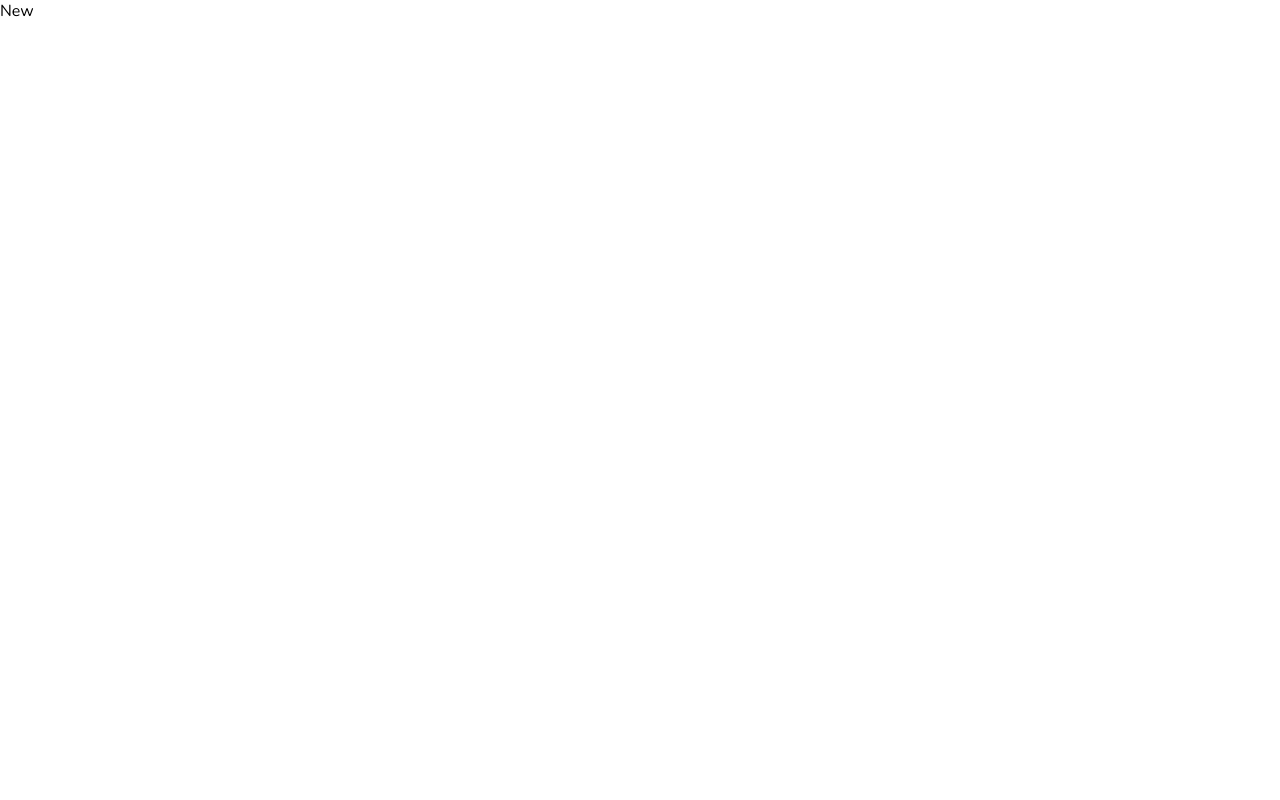
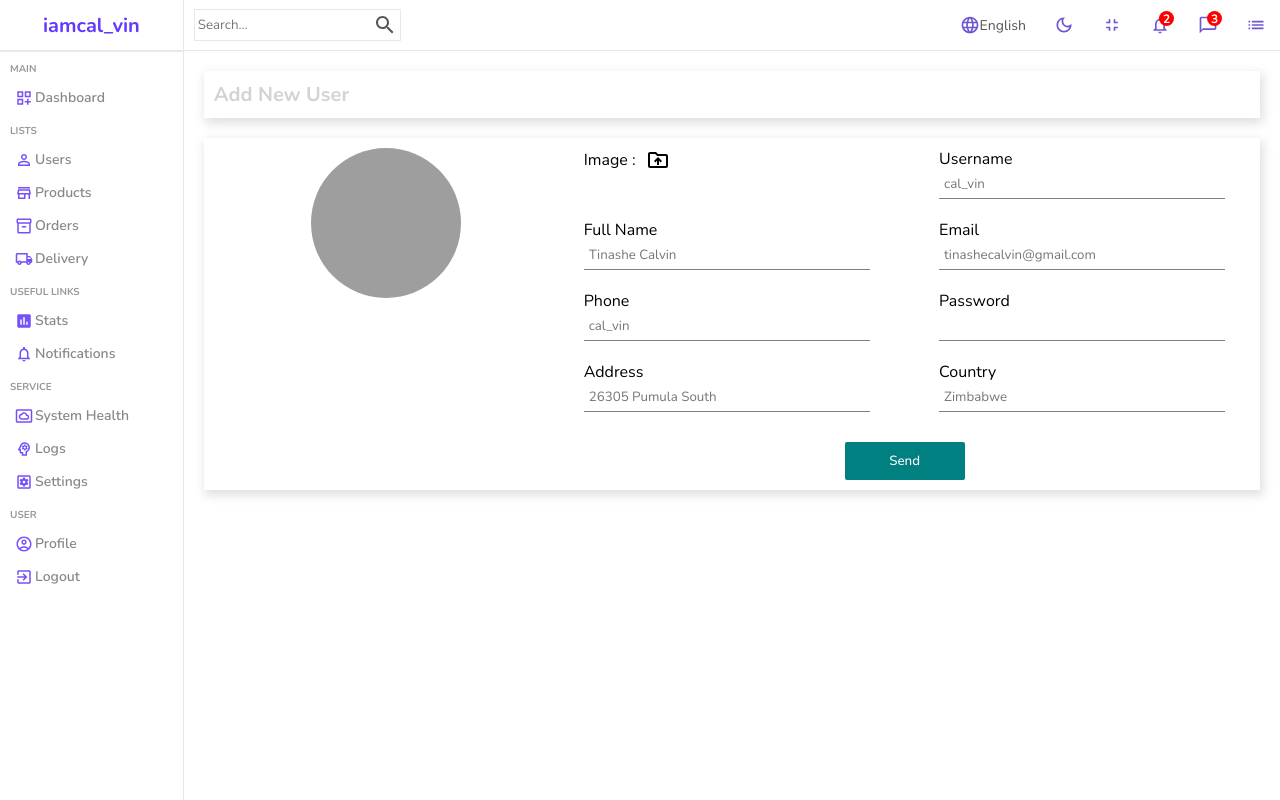
Before and after one commit to TinasheCalvin/react-dashboard-app, a React (Create React App) app: page /users/new in a window 1280 px wide. Built offline with nearby package versions, Linux system fonts and the light colour scheme; grey boxes are pictures that could not be loaded.

Commit message:
add new user/product screen

```diff
--- a/src/App.js
+++ b/src/App.js
@@ -4,6 +4,7 @@
 import Single from "./pages/single/Single"
 import New from "./pages/new/New"
 import {BrowserRouter,Routes,Route} from 'react-router-dom'
+import { userInputs, productInputs} from "./formSource"
 
 function App() {
   return (
@@ -16,12 +17,12 @@
             <Route path="users">
               <Route index  element={<List />}/>
               <Route path=":userid" element={<Single />} />
-              <Route path="new" element={<New />} />
+              <Route path="new" element={<New title="Add New User" inputs={userInputs}/>} />
             </Route>
             <Route path="products">
               <Route index  element={<List />}/>
               <Route path=":productid" element={<Single />} />
-              <Route path="new" element={<New />} />
+              <Route path="new" element={<New title="Add New Product" inputs={productInputs}/>} />
             </Route>
           </Route>
         </Routes>
--- a/src/components/datatable/Datatable.jsx
+++ b/src/components/datatable/Datatable.jsx
@@ -3,6 +3,7 @@
 // import {userColumns, userRows} from '../../datatablesource'
 import './datatable.scss'
 import { Avatar } from '@mui/material';
+import { Link } from "react-router-dom"
 
 function Datatable() {
     const userColumns = [
@@ -126,7 +127,9 @@
     const actionColumn = [{field: "action", headerName: "Action", width: 230, renderCell: () => {
         return (
             <div className='cellAction'>
-                <div className="viewButton">View</div>
+                <Link to="/users/test" style={{textDecoration: 'none'}}>
+                  <div className="viewButton">View</div>
+                </Link>
                 <div className="deleteButton">Delete</div>
             </div>
         )
@@ -134,6 +137,12 @@
 
     return (
         <div className="datatable">
+            <div className="datatableTitle">
+              <h2>Add New User</h2>
+              <Link to="/users/new" style={{textDecoration: 'none'}} className="link">
+                Add New
+              </Link>
+            </div>
             <DataGrid
                 rows={userRows}
                 columns={userColumns.concat(actionColumn)}
--- a/src/components/datatable/datatable.scss
+++ b/src/components/datatable/datatable.scss
@@ -1,6 +1,28 @@
 .datatable {
     height: 600px;
     padding: 20px;
+
+    .datatableTitle {
+        display: flex;
+        align-items: center;
+        justify-content: space-between;
+        margin-bottom: 10px;
+
+        h2 {
+            color: gray;
+            font-size: 20px;
+        }
+
+        .link {
+            color: green;
+            background-color:rgba(0, 128, 0, 0.212);
+            font-size: 16px;
+            font-weight: 500;
+            border: none;
+            border-radius: 5px;
+            padding: 5px;
+        }
+    }
 
     .cellWithImg {
         display: flex;
--- a/src/components/sidebar/Sidebar.jsx
+++ b/src/components/sidebar/Sidebar.jsx
@@ -1,12 +1,15 @@
 import React from 'react'
 import {AccountCircleOutlined, DashboardCustomizeOutlined, ExitToApp, InsertChart, Inventory2Outlined, LocalShippingOutlined, NotificationsNoneOutlined, PersonOutlineOutlined, PsychologyOutlined, SettingsApplicationsOutlined, SettingsSystemDaydreamOutlined, StoreMallDirectoryOutlined} from '@mui/icons-material';
+import { Link } from "react-router-dom"
 import "./sidebar.scss"
 
 function Sidebar() {
   return (
     <div className='sidebar'>
       <div className="top">
+        <Link to="/" style={{textDecoration: 'none'}}>
           <span className="logo">iamcal_vin</span>
+        </Link>
       </div>
       <hr/>
       <div className="center">
@@ -17,14 +20,18 @@
             <span>Dashboard</span>
           </li>
           <p className="title">LISTS</p>
+          <Link to="/users" style={{textDecoration: 'none'}}>
             <li>
               <PersonOutlineOutlined className="icon" />
               <span>Users</span>
             </li>
+          </Link>
+          <Link to="/products" style={{textDecoration: 'none'}}>
             <li>
               <StoreMallDirectoryOutlined className="icon" />
               <span>Products</span>
             </li>
+          </Link>
           <li>
             <Inventory2Outlined className="icon" />
             <span>Orders</span>
--- /dev/null
+++ b/src/formSource.js
@@ -0,0 +1,76 @@
+export const userInputs = [
+    {
+        id: 1,
+        label: "Username",
+        type: "text",
+        placeholder: "cal_vin"
+    },
+    {
+        id: 2,
+        label: "Full Name",
+        type: "text",
+        placeholder: "Tinashe Calvin"
+    },
+    {
+        id: 3,
+        label: "Email",
+        type: "email",
+        placeholder: "tinashecalvin@gmail.com"
+    },
+    {
+        id: 4,
+        label: "Phone",
+        type: "text",
+        placeholder: "cal_vin"
+    },
+    {
+        id: 5,
+        label: "Password",
+        type: "password",
+    },
+    {
+        id: 6,
+        label: "Address",
+        type: "text",
+        placeholder: "26305 Pumula South"
+    },
+    {
+        id: 7,
+        label: "Country",
+        type: "text",
+        placeholder: "Zimbabwe"
+    },
+]
+
+export const productInputs = [
+    {
+        id: 1,
+        label: "Title",
+        type: "text",
+        placeholder: "Apple Macbook Pro 2021"
+    },
+    {
+        id: 2,
+        label: "Description",
+        type: "text",
+        placeholder: "Description"
+    },
+    {
+        id: 3,
+        label: "Category",
+        type: "text",
+        placeholder: "Laptops"
+    },
+    {
+        id: 4,
+        label: "Price",
+        type: "text",
+        placeholder: "$1200"
+    },
+    {
+        id: 5,
+        label: "Stock",
+        type: "text",
+        placeholder: "In Stock"
+    }
+]
--- a/src/pages/new/New.jsx
+++ b/src/pages/new/New.jsx
@@ -1,8 +1,54 @@
-import React from 'react'
+import React, { useState } from 'react'
+import Sidebar from "../../components/sidebar/Sidebar"
+import Navbar from "../../components/navbar/Navbar"
+import { DriveFolderUploadOutlined } from "@mui/icons-material"
+import './new.scss'
 
-function New() {
+function New({ title, inputs }) {
+  const [file, setFile] = useState("")
+
   return (
-    <div>New</div>
+    <div className="new">
+      <Sidebar />
+      <div className="newContainer">
+        <Navbar />
+        <div className="top">
+          <h1 className="title">{title}</h1>
+        </div>
+        <div className="bottom">
+          <div className="left">
+            <img
+              src={file ? URL.createObjectURL(file) : "https://icon-library.com/images/no-image-icon/no-image-icon-0.jpg"}
+              alt=""
+            />
+          </div>
+          <div className="right">
+            <form>
+              <div className="formInput">
+                <label htmlFor="file">
+                  Image : <DriveFolderUploadOutlined className="icon"/>
+                </label>
+                <input
+                  id="file"
+                  type="file"
+                  style={{display: "none"}}
+                  onChange={e => setFile(e.target.files[0])}
+                />
+              </div>
+              {inputs.map(input => (
+                <div key={input.id} className="formInput">
+                  <label>{input.label}</label>
+                  <input
+                    type={input.type}
+                    placeholder={input.placeholder ? `${input.placeholder}` : null}/>
+                </div>
+              ))}
+              <button>Send</button>
+            </form>
+          </div>
+        </div>
+      </div>
+    </div>
   )
 }
 
--- a/src/pages/new/new.scss
+++ b/src/pages/new/new.scss
@@ -0,0 +1,78 @@
+.new {
+    display: flex;
+
+    .newContainer {
+        flex: 6;
+
+        .top, .bottom {
+            box-shadow: 2px 4px 10px 1px rgba(187, 185, 185, 0.47);
+            padding: 10px;
+            margin: 20px;
+            display: flex;
+
+            .title {
+                color: lightgray;
+                font-size: 20px;
+            }
+
+            .left {
+                flex: 1;
+                text-align: center;
+
+                img {
+                    width: 150px;
+                    height: 150px;
+                    border-radius: 50%;
+                    object-fit: cover;
+                }
+            }
+
+            .right {
+                flex: 2;
+
+                form {
+                    display: flex;
+                    flex-wrap: wrap;
+                    gap: 20px;
+                    justify-content: space-around;
+
+                    .formInput {
+                        width: 40%;
+                        margin-right: 10px;
+
+                        label {
+                            display: flex;
+                            align-items: center;
+                            gap: 10px;
+                        }
+
+                        input {
+                            width: 100%;
+                            padding: 5px;
+                            border: none;
+                            border-bottom: 1px solid gray;
+                            outline: none;
+                            background-color: transparent;
+                        }
+
+                        .icon {
+                            cursor: pointer;
+                        }
+                    }
+
+                    button {
+                        width: 120px;
+                        padding: 10px;
+                        margin-top: 10px;
+                        border: none;
+                        background-color: teal;
+                        color: white;
+                        font-weight: 500;
+                        cursor: pointer;
+                        border-radius: 2px;
+                    }
+                }
+            }
+        }
+    }
+}
```
Lines whose indentation alone changed are shown as unchanged.
